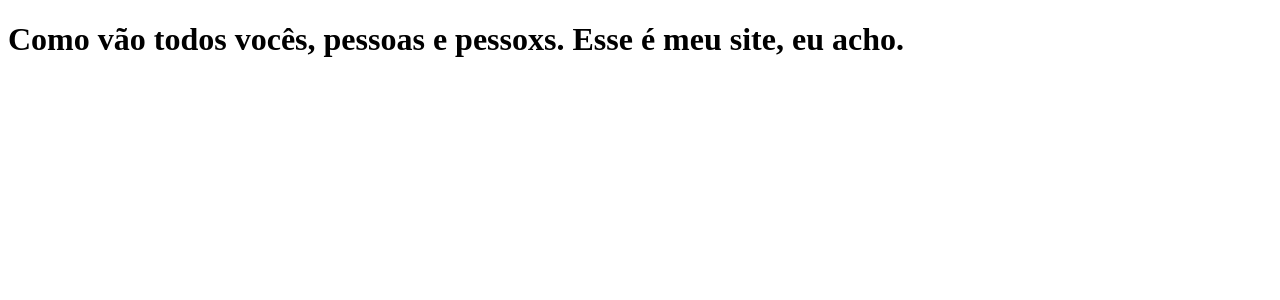
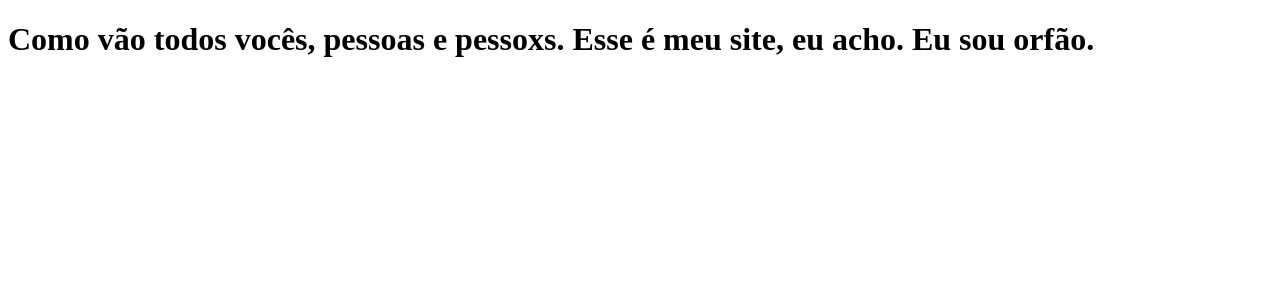
Before and after one commit to Mauro-Web-Pixel/Project., a Next.js app: page / in a window 1280 px wide. Shown: the top 300 px of the page. Built offline with nearby package versions, Linux system fonts and the light colour scheme.

Commit message:
modifica a frase

```diff
--- a/pages/index.js
+++ b/pages/index.js
@@ -1,5 +1,5 @@
 function Home() {
-    return <h1>Como vão todos vocês, pessoas e pessoxs. Esse é meu site, eu acho.</h1>
+    return <h1>Como vão todos vocês, pessoas e pessoxs. Esse é meu site, eu acho. Eu sou orfão.</h1>
 }
 
 export default Home;
```
